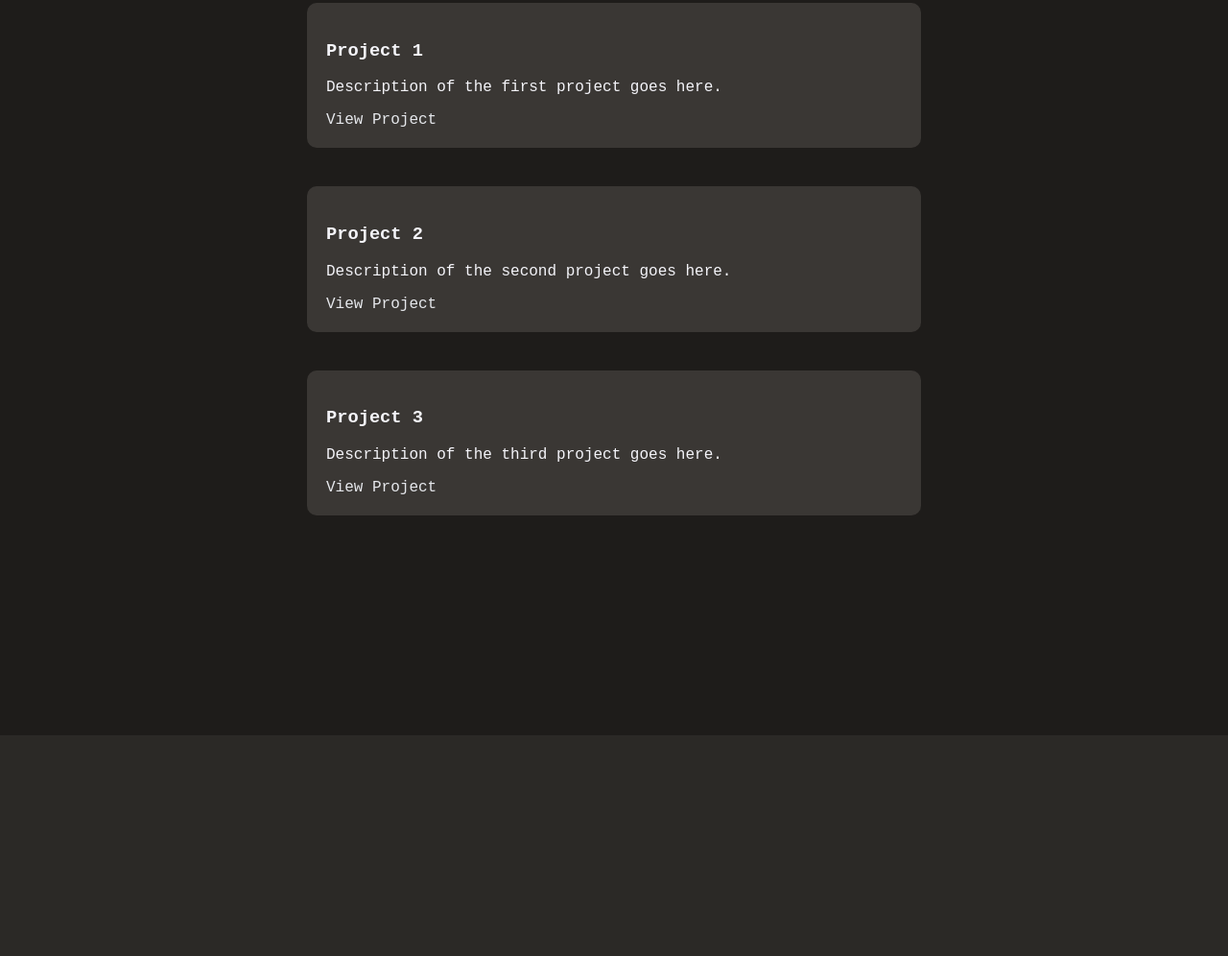
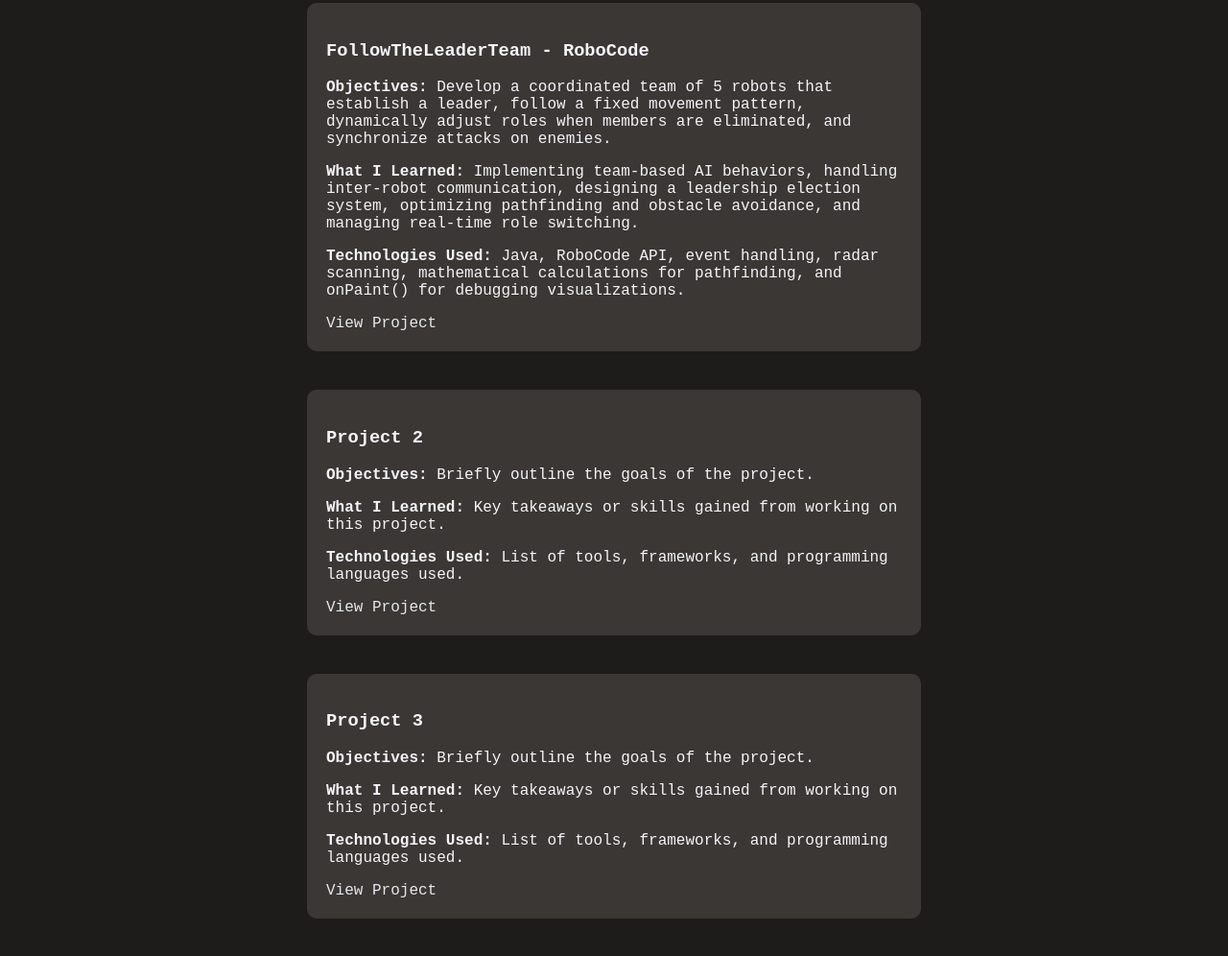
Before and after one commit to den1s111/den1s111.github.io, a plain HTML site: page index.html in a window 1280 px wide. Shown: the part 934-1930 px from the top of the page at 96% size. Before the commit the page ends 1700 px from the top, so only its background shows below. Drawn offline with Linux system fonts and the light colour scheme.

Commit message:
Update index.html

```diff
--- a/index.html
+++ b/index.html
@@ -97,21 +97,33 @@
 
     <section id="projects" class="projects">
     <h2>My Projects</h2>
+
     <div class="project-card">
-            <h3>Project 1</h3>
-            <p>Description of the first project goes here.</p>
+    <h3>FollowTheLeaderTeam - RoboCode</h3>
+    <p><strong>Objectives:</strong> Develop a coordinated team of 5 robots that establish a leader, follow a fixed movement pattern, dynamically adjust roles when members are eliminated, and synchronize attacks on enemies.</p>
+    <p><strong>What I Learned:</strong> Implementing team-based AI behaviors, handling inter-robot communication, designing a leadership election system, optimizing pathfinding and obstacle avoidance, and managing real-time role switching.</p>
+    <p><strong>Technologies Used:</strong> Java, RoboCode API, event handling, radar scanning, mathematical calculations for pathfinding, and onPaint() for debugging visualizations.</p>
     <a href="#">View Project</a>
 </div>
+
+
     <div class="project-card">
         <h3>Project 2</h3>
-            <p>Description of the second project goes here.</p>
+        <p><strong>Objectives:</strong> Briefly outline the goals of the project.</p>
+        <p><strong>What I Learned:</strong> Key takeaways or skills gained from working on this project.</p>
+        <p><strong>Technologies Used:</strong> List of tools, frameworks, and programming languages used.</p>
         <a href="#">View Project</a>
     </div>
+
     <div class="project-card">
         <h3>Project 3</h3>
-            <p>Description of the third project goes here.</p>
+        <p><strong>Objectives:</strong> Briefly outline the goals of the project.</p>
+        <p><strong>What I Learned:</strong> Key takeaways or skills gained from working on this project.</p>
+        <p><strong>Technologies Used:</strong> List of tools, frameworks, and programming languages used.</p>
         <a href="#">View Project</a>
     </div>
+
 </section>
+
 </body>
 </html>
```
Lines whose indentation alone changed are shown as unchanged.
